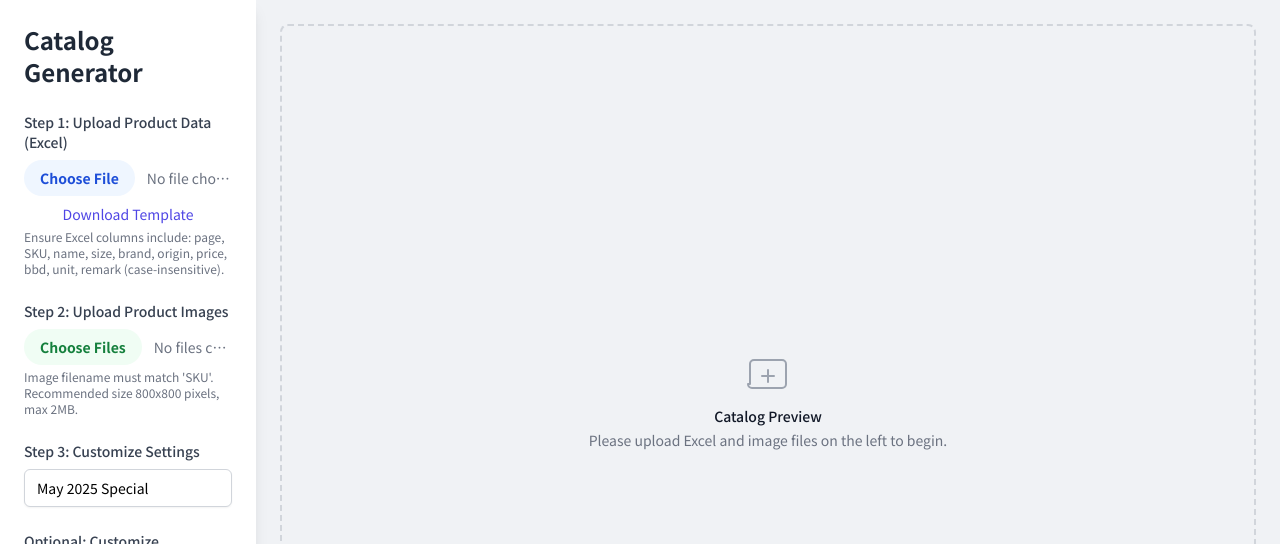
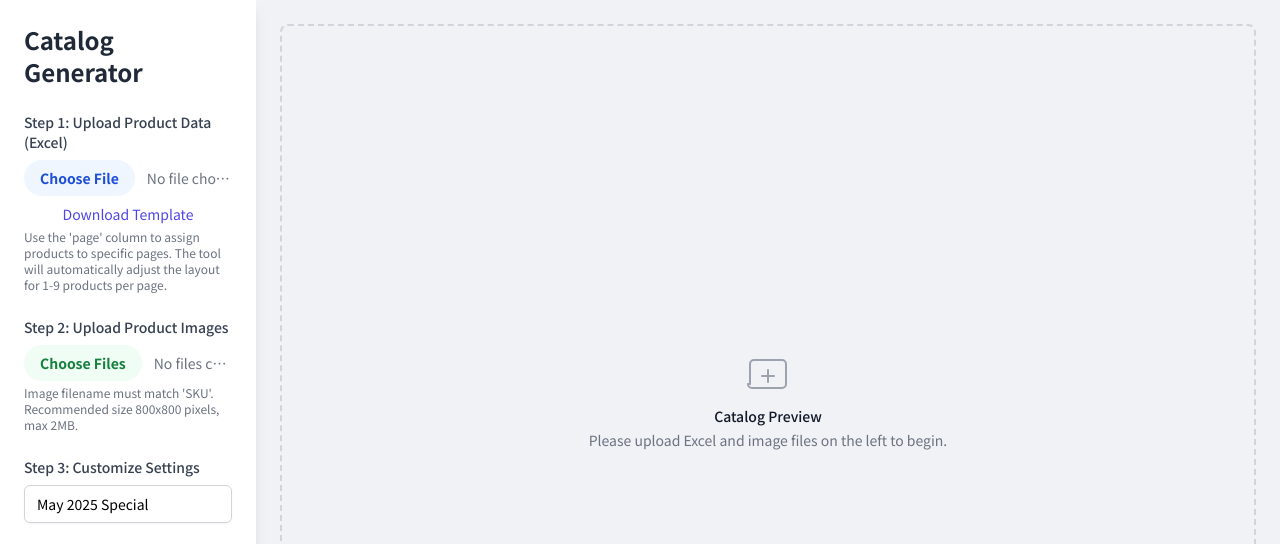
Before and after one commit to pdmlmn/catalog-generator-CTF, a plain HTML site: page index.html in a window 1280 px wide. Shown: the top 544 px of the page. Drawn offline with nearby package versions, Linux system fonts and the light colour scheme.

Commit message:
Update index.html

```diff
--- a/index.html
+++ b/index.html
@@ -35,7 +35,6 @@
             position: relative;
             z-index: 10;
         }
-        /* **核心改动：使用Flexbox进行布局** */
         .page-content {
             flex-grow: 1;
             display: flex;
@@ -53,7 +52,7 @@
             display: flex;
             flex-direction: column;
             position: relative;
-            /* **核心改动：尺寸由JS动态设定** */
+            width: calc(33.333% - 7mm);
         }
         .product-image {
             max-width: 100%;
@@ -157,7 +156,7 @@
                     <span id="excelFileName" class="ml-3 text-sm text-gray-500 truncate">No file chosen</span>
                 </div>
                 <button id="downloadTemplateBtn" class="mt-2 w-full text-sm text-indigo-600 hover:text-indigo-800">Download Template</button>
-                <p class="mt-1 text-xs text-gray-500">Ensure Excel columns include: page, SKU, name, size, brand, origin, price, bbd, unit, remark (case-insensitive).</p>
+                <p class="mt-1 text-xs text-gray-500">Use the 'page' column to assign products to specific pages. The tool will automatically adjust the layout for 1-9 products per page.</p>
             </div>
 
             <div>
```
